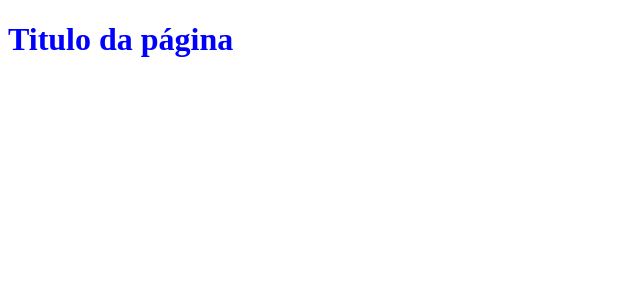
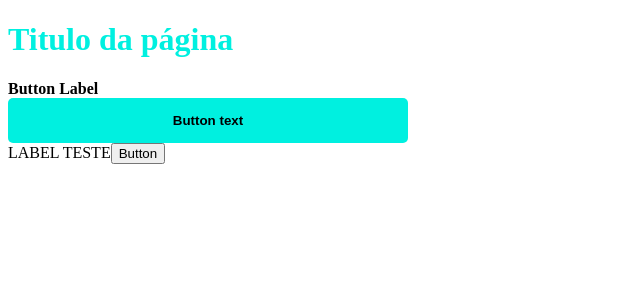
Before and after one commit to josehfortes/growth-reactjs-revisao, a Next.js app: page / in a window 1280 px wide. Shown: the top 300 px of the page, without its empty margins (0-640 px from the left). Built offline with nearby package versions, Linux system fonts and the light colour scheme.

Commit message:
Criado exemplo com scss

```diff
--- a/package.json
+++ b/package.json
@@ -14,7 +14,8 @@
   "dependencies": {
     "next": "^12.1.6",
     "react": "^18.1.0",
-    "react-dom": "^18.1.0"
+    "react-dom": "^18.1.0",
+    "sass": "^1.52.1"
   },
   "devDependencies": {
     "eslint": "^8.15.0",
--- a/pages/index.jsx
+++ b/pages/index.jsx
@@ -1,5 +1,13 @@
 import Title from '../src/components/title/title'
+import Button from '../src/components/button/button'
 
 export default function HomePage() {
-  return <Title>Titulo da página</Title>
+  return (
+    <>
+      <Title>Titulo da página</Title>
+      <Button>Botão</Button>
+      <label>LABEL TESTE</label>
+      <button>Button</button>
+    </>
+  )
 }
--- /dev/null
+++ b/src/components/button/button.jsx
@@ -0,0 +1,10 @@
+import styles from './button.module.scss'
+
+export default function Button() {
+  return (
+    <div className={styles.button}>
+      <label>Button Label</label>
+      <button>Button text</button>
+    </div>
+  )
+}
--- /dev/null
+++ b/src/components/button/button.module.scss
@@ -0,0 +1,20 @@
+$primary-color: #00F0E0;
+
+.button {
+  display: flex;
+  flex-direction: column;
+  max-width: 400px;
+
+  label {
+    font-weight: bold;
+  }
+
+  button {
+    background-color: $primary-color;
+    cursor: pointer;
+    font-weight: bold;
+    border: 0;
+    padding: 15px;
+    border-radius: 5px;
+  }
+}
--- a/src/components/title/title.jsx
+++ b/src/components/title/title.jsx
@@ -1,4 +1,4 @@
-import styles from './title.module.css'
+import styles from './title.module.scss'
 
 export default function Title(props) {
   return <h1 className={styles.title}>{props.children}</h1>
--- a/src/components/title/title.module.css
+++ /dev/null
@@ -1,3 +0,0 @@
-.title {
-  color: blue;
-}
--- /dev/null
+++ b/src/components/title/title.module.scss
@@ -0,0 +1,5 @@
+$primary-color: #00F0E0;
+
+.title {
+  color: $primary-color;
+}
```
Also changed, not shown: 1 other file (tests, documents, lock files or other folders).
